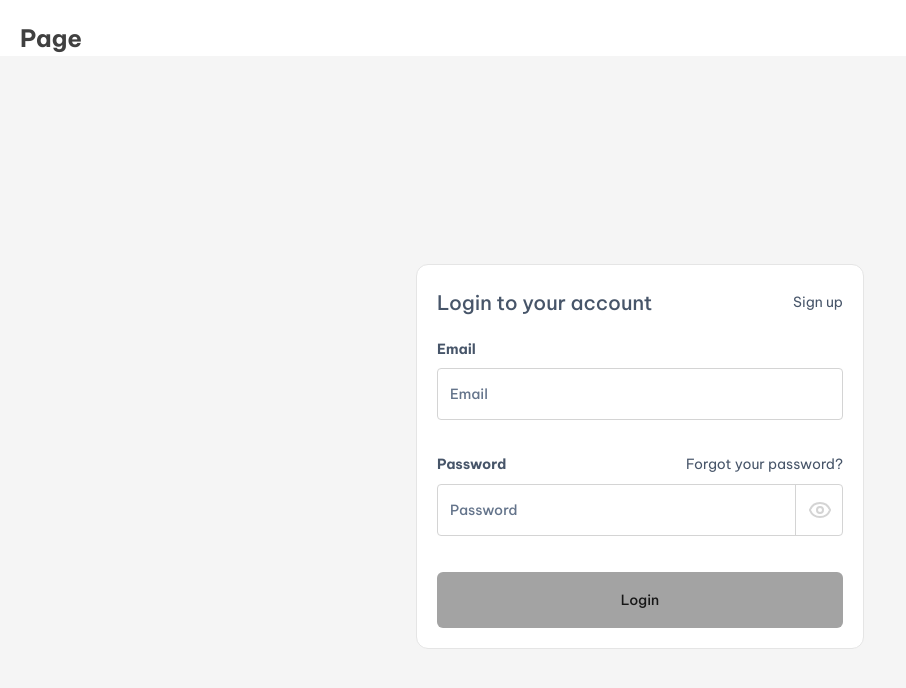
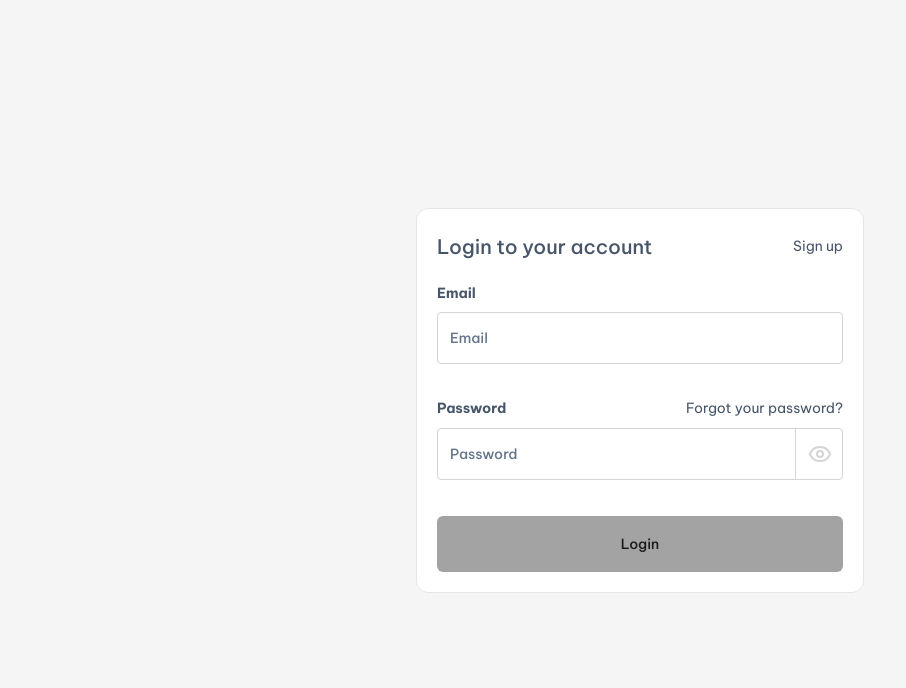
Before and after one commit to lassorfeasley/swiper.fit, a React (Vite) app: page /login in a window 1280 px wide. Shown: the top 688 px of the page, without its empty margins (0-906 px from the left). Built offline with nearby package versions, Linux system fonts and the light colour scheme; a web font is replaced by a local one.

Commit message:
refactor: add hideHeader prop to AppLayout in CreateAccount and Login components for improved layout control

```diff
--- a/src/pages/auth/CreateAccount.jsx
+++ b/src/pages/auth/CreateAccount.jsx
@@ -54,7 +54,7 @@ export default function CreateAccount() {
   };
 
   return (
-    <AppLayout showSidebar={false}>
+    <AppLayout showSidebar={false} hideHeader>
       <div className="min-h-screen flex items-center justify-center bg-muted">
         <Card className="w-full max-w-md mx-4">
           <CardContent className="flex flex-col gap-5 p-5">
--- a/src/pages/auth/Login.jsx
+++ b/src/pages/auth/Login.jsx
@@ -60,7 +60,7 @@ export default function Login() {
   };
 
   return (
-    <AppLayout showSidebar={false}>
+    <AppLayout showSidebar={false} hideHeader>
       <div className="min-h-screen flex items-center justify-center bg-muted">
         <SwiperCard className="w-full max-w-md mx-4">
           <SwiperCardContent className="flex flex-col gap-5 p-5">
```
